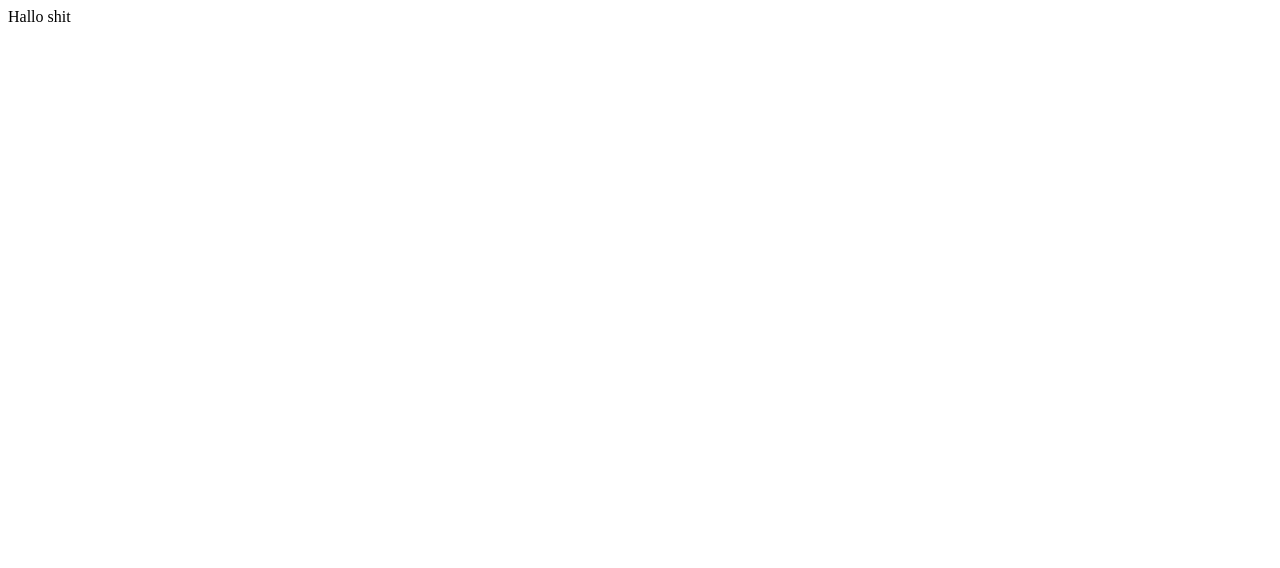
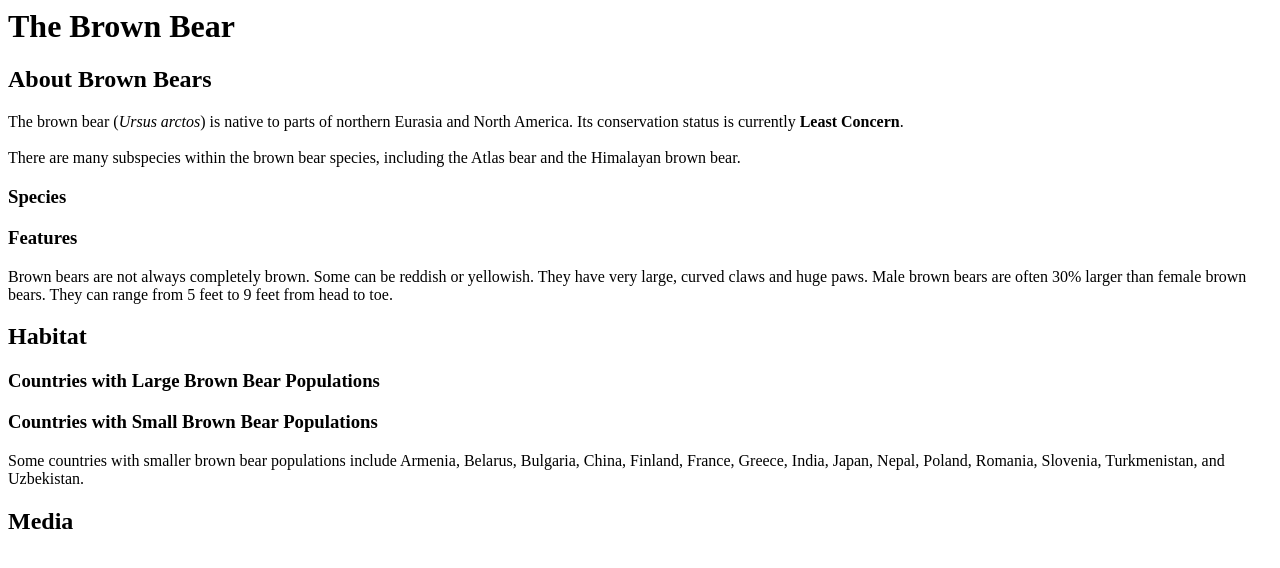
Before and after one commit to tychien/tychien.github.io, a plain HTML site: page index.html in a window 1280 px wide. Drawn offline with Linux system fonts and the light colour scheme.

Commit message:
Update index.html

```diff
--- a/index.html
+++ b/index.html
@@ -1 +1,19 @@
-Hallo shit
+<body>
+  <h1>The Brown Bear</h1>
+  <div id="introduction">
+    <h2>About Brown Bears</h2>
+    <p>The brown bear (<em>Ursus arctos</em>) is native to parts of northern Eurasia and North America. Its conservation status is currently <strong>Least Concern</strong>. <br><br> There are many subspecies within the brown bear species, including the Atlas bear and the Himalayan brown bear.</p>
+    <h3>Species</h3>
+    <h3>Features</h3>
+    <p>Brown bears are not always completely brown. Some can be reddish or yellowish. They have very large, curved claws and huge paws. Male brown bears are often 30% larger than female brown bears. They can range from 5 feet to 9 feet from head to toe.</p>
+  </div>
+  <div id="habitat">
+    <h2>Habitat</h2>
+    <h3>Countries with Large Brown Bear Populations</h3>
+    <h3>Countries with Small Brown Bear Populations</h3>
+    <p>Some countries with smaller brown bear populations include Armenia, Belarus, Bulgaria, China, Finland, France, Greece, India, Japan, Nepal, Poland, Romania, Slovenia, Turkmenistan, and Uzbekistan.</p>
+  </div>
+  <div id="media">
+    <h2>Media</h2>
+  </div>
+</body>
```
